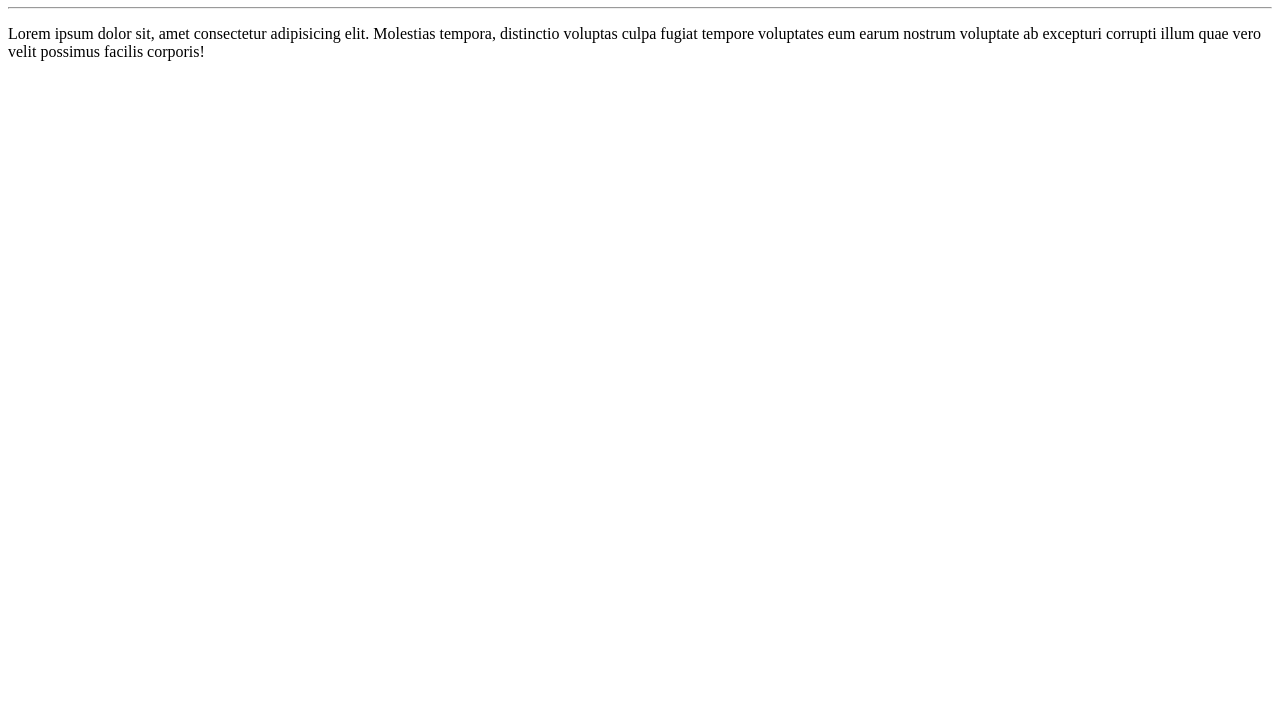
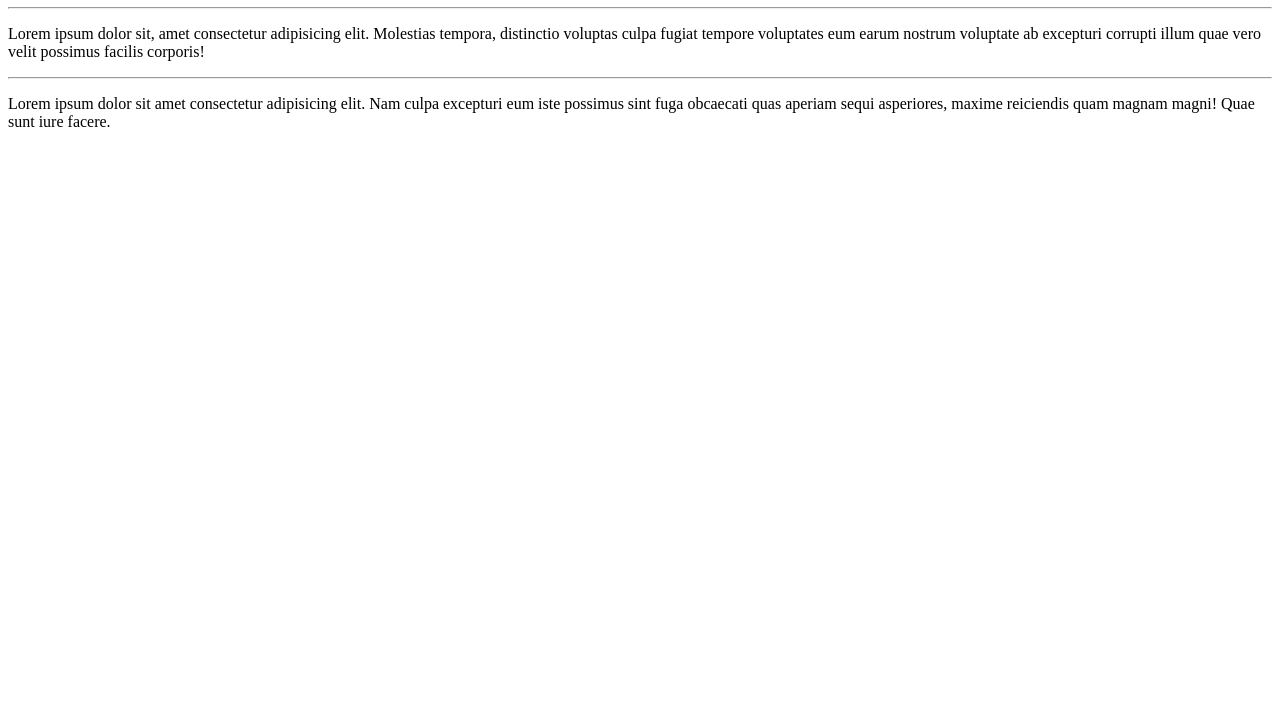
Before and after one commit to Ysllaff/Teste, a plain HTML site: page site-exemplo/index.html in a window 1280 px wide. Shown: the part 73-800 px from the top of the page. Drawn offline with Linux system fonts and the light colour scheme.

Commit message:
adicionei um paragrafo

```diff
--- a/site-exemplo/index.html
+++ b/site-exemplo/index.html
@@ -10,5 +10,7 @@
     <h1>Olá, Mundo!</h1>
     <hr>
     <p>Lorem ipsum dolor sit, amet consectetur adipisicing elit. Molestias tempora, distinctio voluptas culpa fugiat tempore voluptates eum earum nostrum voluptate ab excepturi corrupti illum quae vero velit possimus facilis corporis!</p>
+    <hr>
+    <p>Lorem ipsum dolor sit amet consectetur adipisicing elit. Nam culpa excepturi eum iste possimus sint fuga obcaecati quas aperiam sequi asperiores, maxime reiciendis quam magnam magni! Quae sunt iure facere.</p>
 </body>
 </html>
```
